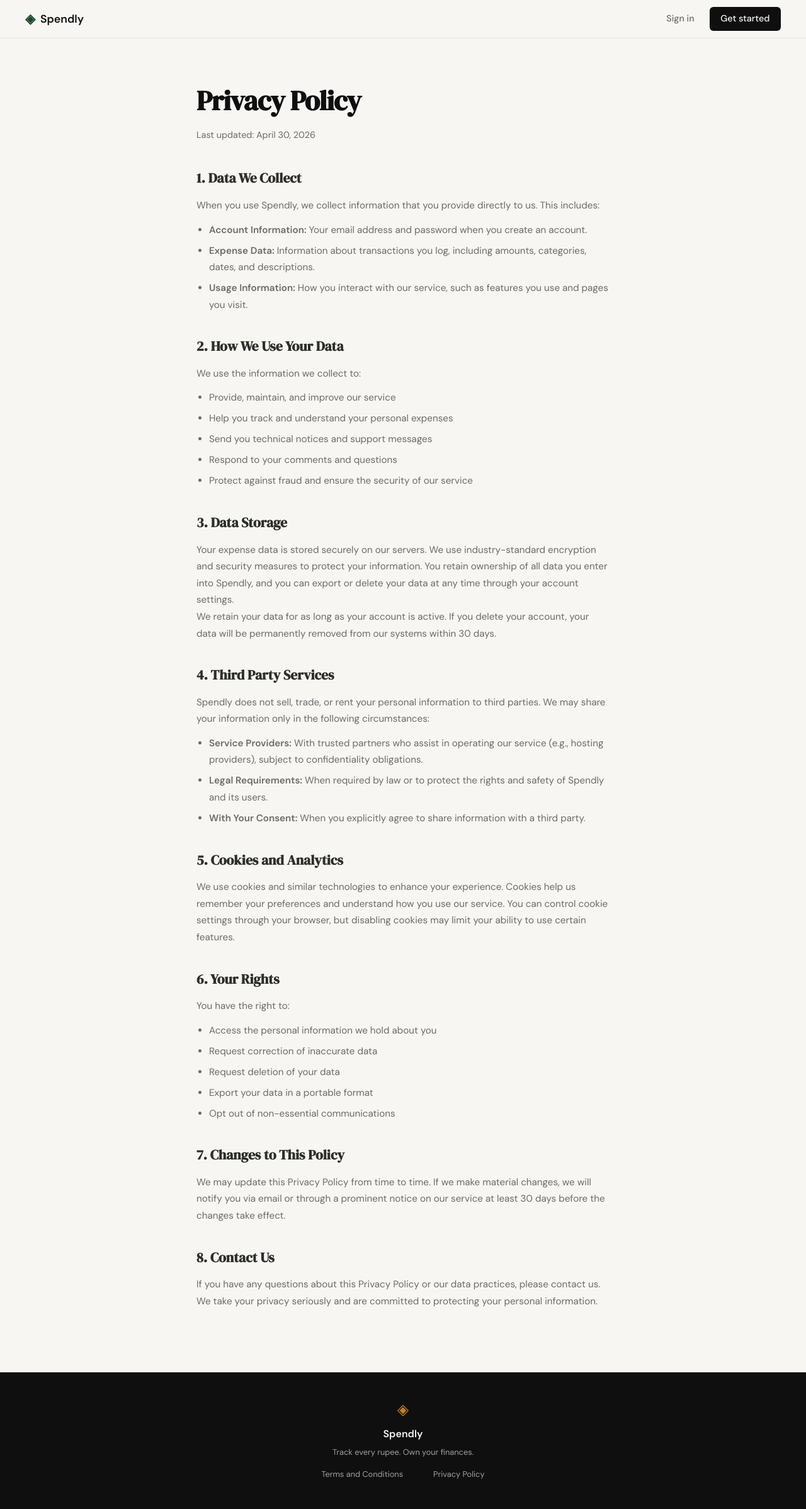
After one commit to vaibhavparkhi/claude_code_example, a Flask app: page /privacy in a window 1280 px wide. The commit adds this page. Shown: the whole page at 63% size. Run offline with Flask 3, Linux system fonts and the light colour scheme.

Commit message:
landing: add privacy policy page and route

```diff
--- a/app.py
+++ b/app.py
@@ -25,6 +25,11 @@ def login():
 @app.route("/terms")
 def terms():
     return render_template("terms.html")
+
+
+@app.route("/privacy")
+def privacy():
+    return render_template("privacy.html")
 
 
 # ------------------------------------------------------------------ #
--- a/templates/base.html
+++ b/templates/base.html
@@ -36,7 +36,7 @@
             <p class="footer-copy">Track every rupee. Own your finances.</p>
             <div class="footer-links">
                 <a href="/terms">Terms and Conditions</a><br/>
-                <a href="#">Privacy Policy</a>
+                <a href="/privacy">Privacy Policy</a>
             </div>
         </div>
     </footer>
--- /dev/null
+++ b/templates/privacy.html
@@ -0,0 +1,77 @@
+{% extends "base.html" %}
+
+{% block title %}Privacy Policy — Spendly{% endblock %}
+
+{% block content %}
+
+<div class="terms-container">
+    <h1>Privacy Policy</h1>
+    <p class="terms-updated">Last updated: April 30, 2026</p>
+
+    <section class="terms-section">
+        <h2>1. Data We Collect</h2>
+        <p>When you use Spendly, we collect information that you provide directly to us. This includes:</p>
+        <ul>
+            <li><strong>Account Information:</strong> Your email address and password when you create an account.</li>
+            <li><strong>Expense Data:</strong> Information about transactions you log, including amounts, categories, dates, and descriptions.</li>
+            <li><strong>Usage Information:</strong> How you interact with our service, such as features you use and pages you visit.</li>
+        </ul>
+    </section>
+
+    <section class="terms-section">
+        <h2>2. How We Use Your Data</h2>
+        <p>We use the information we collect to:</p>
+        <ul>
+            <li>Provide, maintain, and improve our service</li>
+            <li>Help you track and understand your personal expenses</li>
+            <li>Send you technical notices and support messages</li>
+            <li>Respond to your comments and questions</li>
+            <li>Protect against fraud and ensure the security of our service</li>
+        </ul>
+    </section>
+
+    <section class="terms-section">
+        <h2>3. Data Storage</h2>
+        <p>Your expense data is stored securely on our servers. We use industry-standard encryption and security measures to protect your information. You retain ownership of all data you enter into Spendly, and you can export or delete your data at any time through your account settings.</p>
+        <p>We retain your data for as long as your account is active. If you delete your account, your data will be permanently removed from our systems within 30 days.</p>
+    </section>
+
+    <section class="terms-section">
+        <h2>4. Third Party Services</h2>
+        <p>Spendly does not sell, trade, or rent your personal information to third parties. We may share your information only in the following circumstances:</p>
+        <ul>
+            <li><strong>Service Providers:</strong> With trusted partners who assist in operating our service (e.g., hosting providers), subject to confidentiality obligations.</li>
+            <li><strong>Legal Requirements:</strong> When required by law or to protect the rights and safety of Spendly and its users.</li>
+            <li><strong>With Your Consent:</strong> When you explicitly agree to share information with a third party.</li>
+        </ul>
+    </section>
+
+    <section class="terms-section">
+        <h2>5. Cookies and Analytics</h2>
+        <p>We use cookies and similar technologies to enhance your experience. Cookies help us remember your preferences and understand how you use our service. You can control cookie settings through your browser, but disabling cookies may limit your ability to use certain features.</p>
+    </section>
+
+    <section class="terms-section">
+        <h2>6. Your Rights</h2>
+        <p>You have the right to:</p>
+        <ul>
+            <li>Access the personal information we hold about you</li>
+            <li>Request correction of inaccurate data</li>
+            <li>Request deletion of your data</li>
+            <li>Export your data in a portable format</li>
+            <li>Opt out of non-essential communications</li>
+        </ul>
+    </section>
+
+    <section class="terms-section">
+        <h2>7. Changes to This Policy</h2>
+        <p>We may update this Privacy Policy from time to time. If we make material changes, we will notify you via email or through a prominent notice on our service at least 30 days before the changes take effect.</p>
+    </section>
+
+    <section class="terms-section">
+        <h2>8. Contact Us</h2>
+        <p>If you have any questions about this Privacy Policy or our data practices, please contact us. We take your privacy seriously and are committed to protecting your personal information.</p>
+    </section>
+</div>
+
+{% endblock %}
```
Also changed, not shown: Screenshot 2026-03-25 at 12.36.20 AM.png (added).
